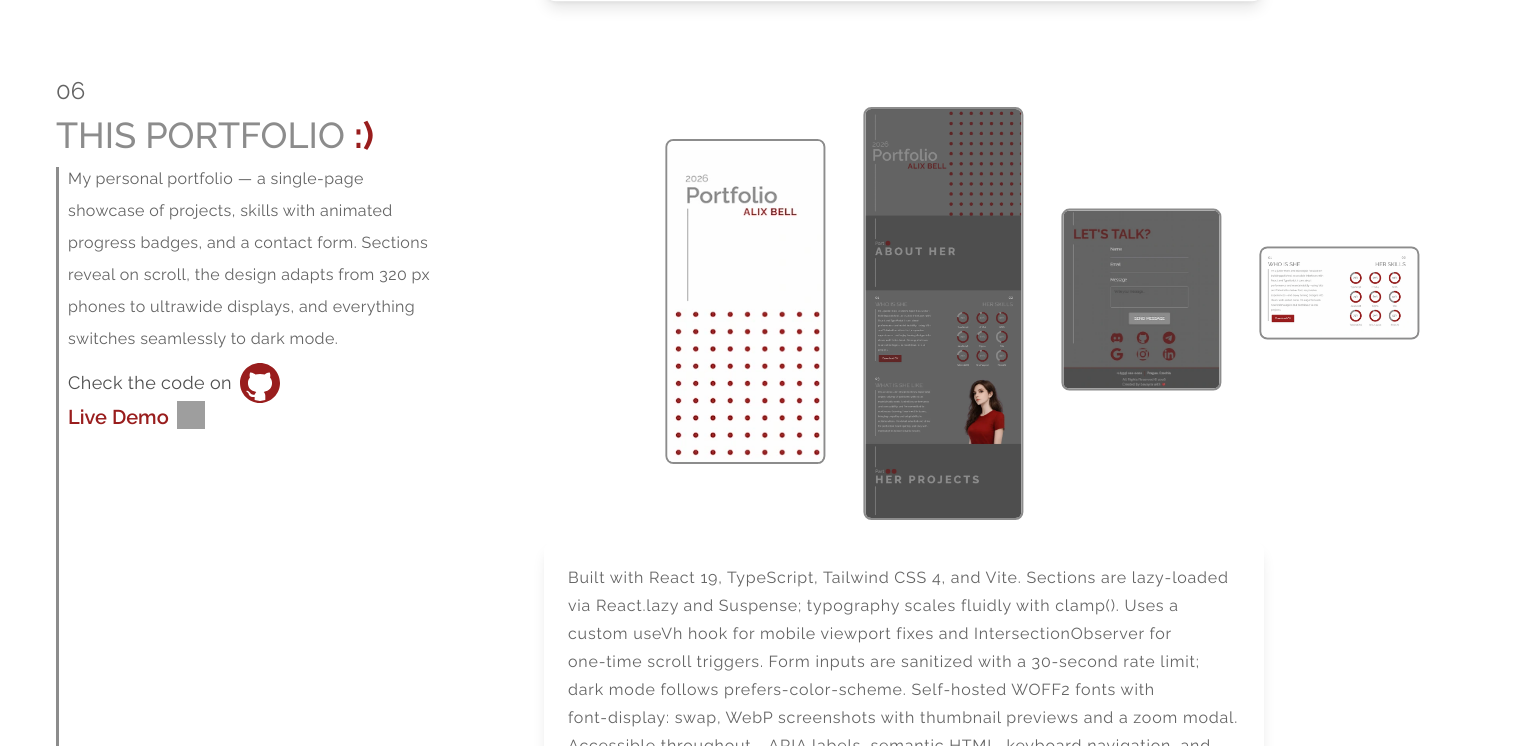
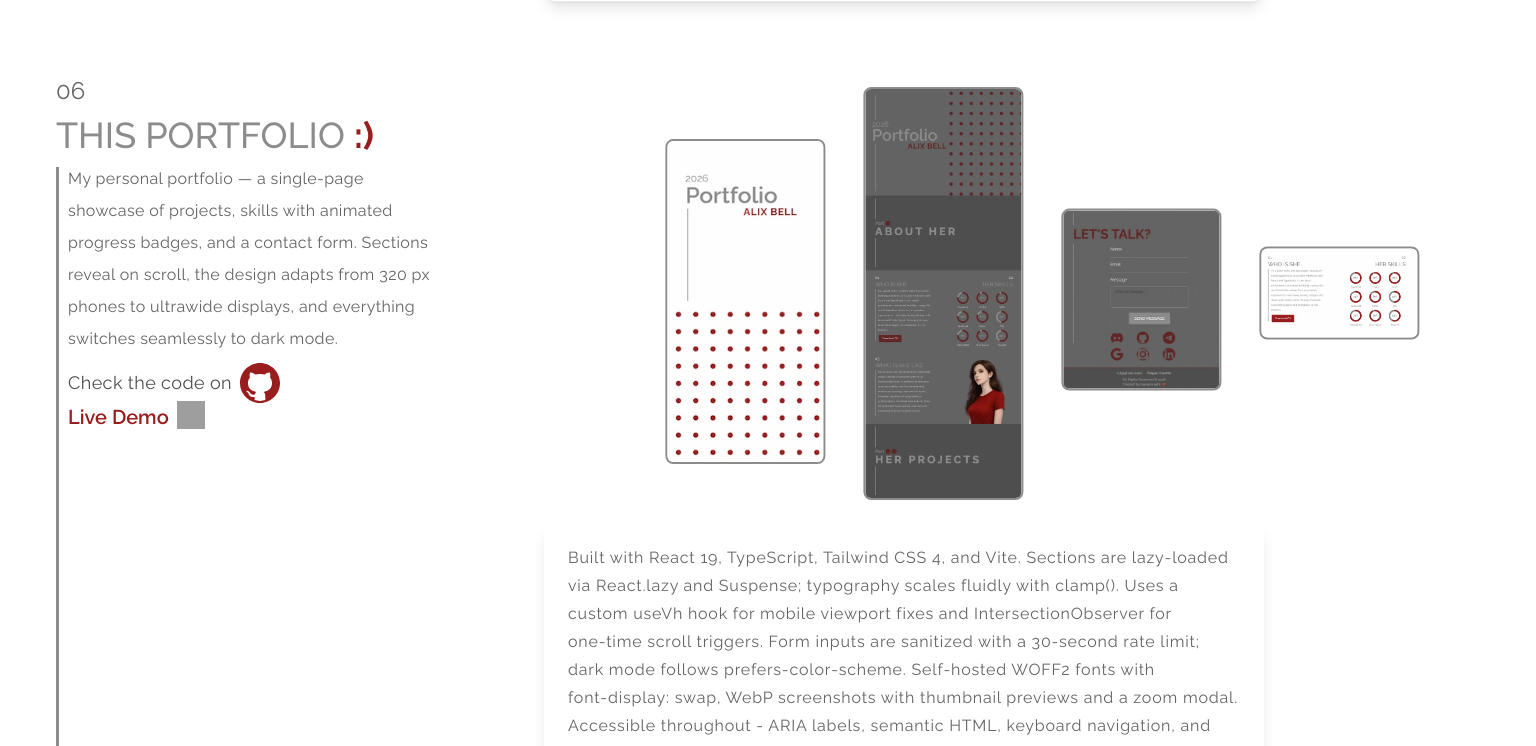
Before and after one commit to bavayra/Portfolio, a React (Vite) app: page / in a window 1536 px wide. Shown: the part 4298-5044 px from the top of the page. Built offline with nearby package versions, Linux system fonts and the light colour scheme; grey boxes are pictures that could not be loaded.

Commit message:
Style(Portfolio-1440): corrected divider's height and 1st screen's mt

```diff
--- a/data/projects.ts
+++ b/data/projects.ts
@@ -148,7 +148,7 @@ export const projects: Project[] = [
         width: 375,
         height: 667,
         className:
-          "-mt-4 tablet-md:w-60 w-34 phone-lg:-mt-12 desktop-md:-mt-4 phone-md:w-38 desktop-sm:-mt-6 desktop-sm:w-40 tablet-sm:w-54 tablet-sm:-mt-14 phone-lg:w-44 phone-md:-mt-8 border-2 border-grey-2 mx-auto ",
+          "-mt-4 tablet-md:w-60 w-34 phone-lg:-mt-12 desktop-md:-mt-4 phone-md:w-38 desktop-sm:-mt-6 desktop-sm:w-40 tablet-sm:w-54 tablet-sm:-mt-14 phone-lg:w-44 phone-md:-mt-8 border-2 border-grey-2 desktop-lg:-mt-9 mx-auto ",
       },
       {
         thumbnail: "/screens/portfolio-screen/portfolio-820-thumb.webp",
--- a/src/index.css
+++ b/src/index.css
@@ -381,7 +381,7 @@
     --hero-div-2-height: 372px;
     --hero-mt: 16px;
 
-    --block-div-2xs-h: 616px;
+    --block-div-2xs-h: 620px;
     --block-div-md-h: 542px;
     --block-div-lg-h: 484px;
 
```
